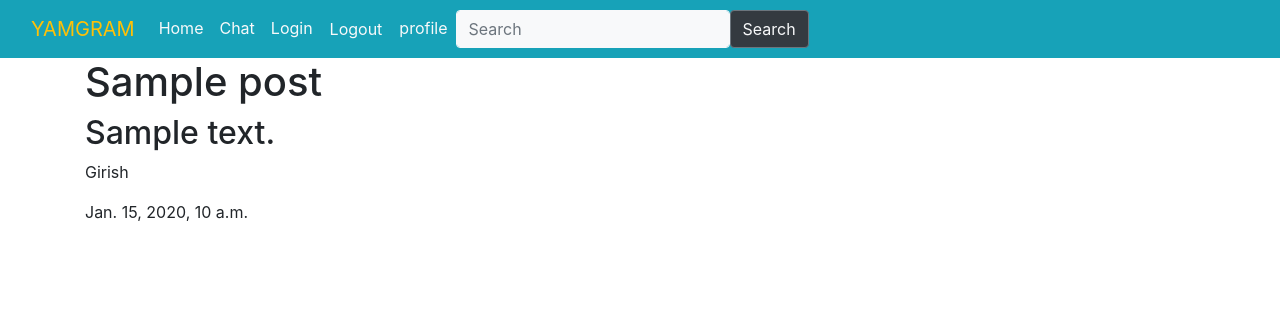
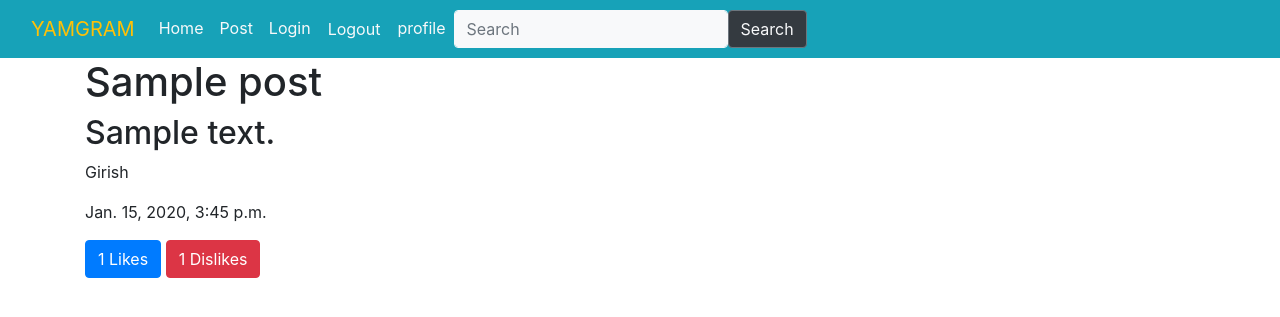
Before and after one commit to girishadh/yamgram, a Django app: page / in a window 1280 px wide. Shown: the top 317 px of the page. Run offline with Django 5.2, Linux system fonts and the light colour scheme; data comes from the database, SQL or seed files in the repository; both versions use the stored data as it was after the commit; tables that the repository leaves empty hold one stand-in row (values such as "Sample post"); some libraries are stand-ins or nearby versions.

Commit message:
made a basic like and dislike feature, and also updated create post view

```diff
--- a/yamgram/Users/templates/Users/base.html
+++ b/yamgram/Users/templates/Users/base.html
@@ -16,10 +16,10 @@
           <div class="collapse navbar-collapse" id="navbarSupportedContent">
             <ul class="navbar-nav me-auto mb-2 mb-lg-0">
               <li class="nav-item">
-                <a class="nav-link text-light" aria-current="page" href="#">Home</a>
+                <a class="nav-link text-light" aria-current="page" href="{% url 'index' %}">Home</a>
               </li>
               <li class="nav-item">
-                <a class="nav-link text-light" href="#">Chat</a>
+                <a class="nav-link text-light" href="{% url 'postCreate' %}">Post</a>
               </li>
               <li class="nav-item">
                 <a class="nav-link text-light" href="{% url 'login' %}">Login</a>
--- a/yamgram/posts/models.py
+++ b/yamgram/posts/models.py
@@ -7,6 +7,10 @@ class Post(models.Model):
     content = models.TextField()
     author = models.ForeignKey(User, on_delete=models.CASCADE)
     datePosted = models.DateTimeField(auto_now_add=True)
+    likes = models.ManyToManyField(User, related_name='likes', blank=True)
+    dislikes = models.ManyToManyField(User, related_name='dislikes', blank=True)
 
+    def totalLikes(self):
+        return self.likes.count()
     def __str__(self):
         return f"{self.author.username} Post"
--- a/yamgram/posts/templates/posts/index.html
+++ b/yamgram/posts/templates/posts/index.html
@@ -9,6 +9,9 @@
 <p>{{ post.author }}</p>
 <p>{{ post.datePosted }}</p>
 
+<a class="btn btn-primary" href="{% url 'like' post.id %}">{{ post.likes.count }} Likes</a>
+<a href="{% url 'dislike' post.id %}" class="btn btn-danger">{{ post.dislikes.count }} Dislikes</a>
+
 {% endfor %}
 
 {% endblock content %}
--- a/yamgram/posts/urls.py
+++ b/yamgram/posts/urls.py
@@ -4,4 +4,6 @@ from . import views
 urlpatterns = [
     path('', views.index, name='index'),
     path('new/', views.postCreate, name='postCreate'),
+    path('like/<int:post_id>/', views.like, name='like'),
+    path('dislike/<int:post_id>/', views.dislike, name='dislike'),
 ]
--- a/yamgram/posts/views.py
+++ b/yamgram/posts/views.py
@@ -7,6 +7,8 @@ def index(request):
     return render(request, 'posts/index.html', {'posts':posts})
 
 def postCreate(request):
+    if not request.user.is_authenticated:
+        return redirect('login')
     if request.method == 'POST':
         form = PostForm(request.POST)
         if form.is_valid():
@@ -17,3 +19,19 @@ def postCreate(request):
     else:
         form = PostForm
     return render(request, 'posts/postCreate.html', {'form':form})
+
+def like(request, post_id):
+    if not request.user.is_authenticated:
+        return redirect('login')
+    post = Post.objects.get(id=post_id)
+    post.likes.add(request.user)
+    post.dislikes.remove(request.user)
+    return redirect('index')
+
+def dislike(request, post_id):
+    if not request.user.is_authenticated:
+        return redirect('login')
+    post = Post.objects.get(id=post_id)
+    post.dislikes.add(request.user)
+    post.likes.remove(request.user)
+    return redirect('index')
--- a/yamgram/yamgram/settings.py
+++ b/yamgram/yamgram/settings.py
@@ -107,7 +107,7 @@ AUTH_PASSWORD_VALIDATORS = [
 
 LANGUAGE_CODE = 'en-us'
 
-TIME_ZONE = 'UTC'
+TIME_ZONE = 'Asia/Kathmandu'
 
 USE_I18N = True
 
```
Also changed, not shown: yamgram/db.sqlite3, yamgram/posts/migrations/0002_post_dislikes_post_likes.py (added), yamgram/posts/migrations/0003_remove_post_likes_post_likes.py (added), yamgram/posts/migrations/0004_remove_post_dislikes_post_dislikes.py (added).
